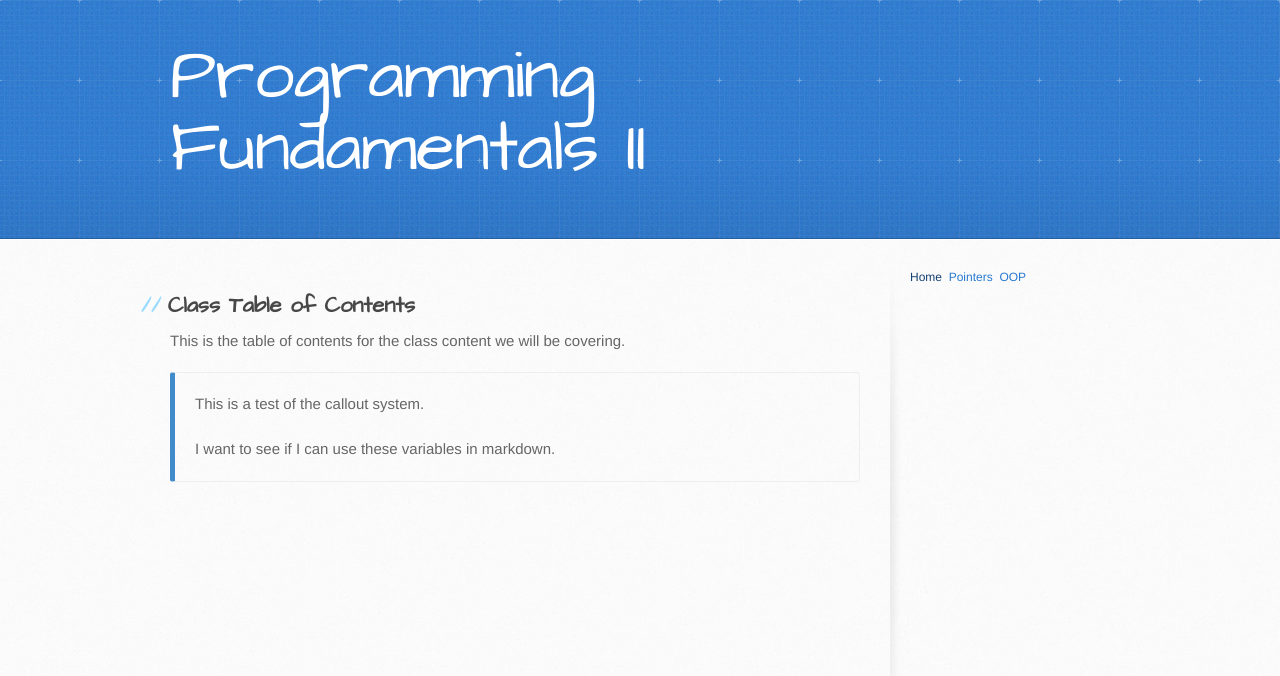
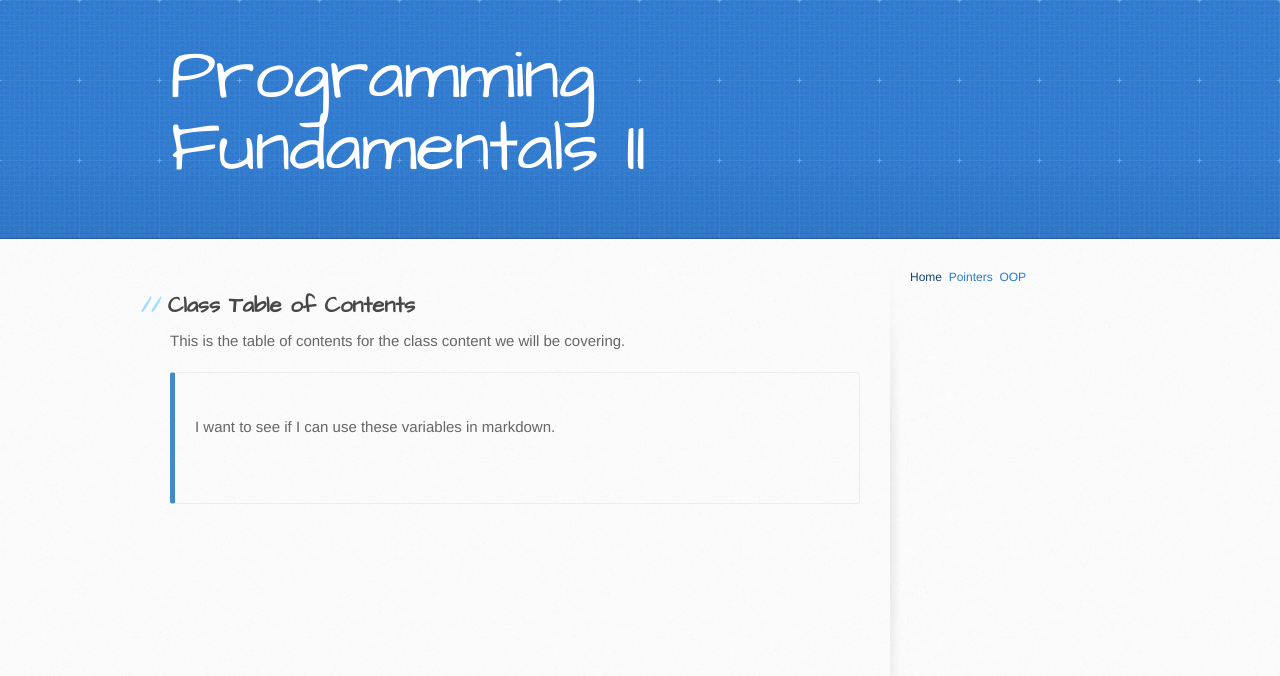
Before and after one commit to 1437-TCCD-MTN/1437-TCCD-MTN.github.io, a Jekyll site: the page built from pages/index.md, in a window 1280 px wide. Shown: the top 676 px of the page. Built offline with Jekyll 4.4.1, drawn with Linux system fonts in a browser that asks for light colours.

Commit message:
more testing

```diff
--- a/_includes/callout.html
+++ b/_includes/callout.html
@@ -1 +1,6 @@
-<div markdown="span" class="callout callout-{{include.type}}">{{include.content}}</div>
+<div markdown="span" class="callout callout-{{include.type}}">
+    {% for item in include.content %}
+    {{item}}<br /><br />
+    {% endfor %}
+    <!-- {{include.content}} -->
+</div>
--- a/pages/index.md
+++ b/pages/index.md
@@ -7,5 +7,4 @@ permalink: /
 
 This is the table of contents for the class content we will be covering.
 
-{% include callout.html content="This is a test of the callout system.<br/><br/>
-I want to see if I can use these variables in markdown." type="primary" %}
+{% include callout.html content="This is a test of the callout system." content="I want to see if I can use these variables in markdown." type="primary" %}
```
